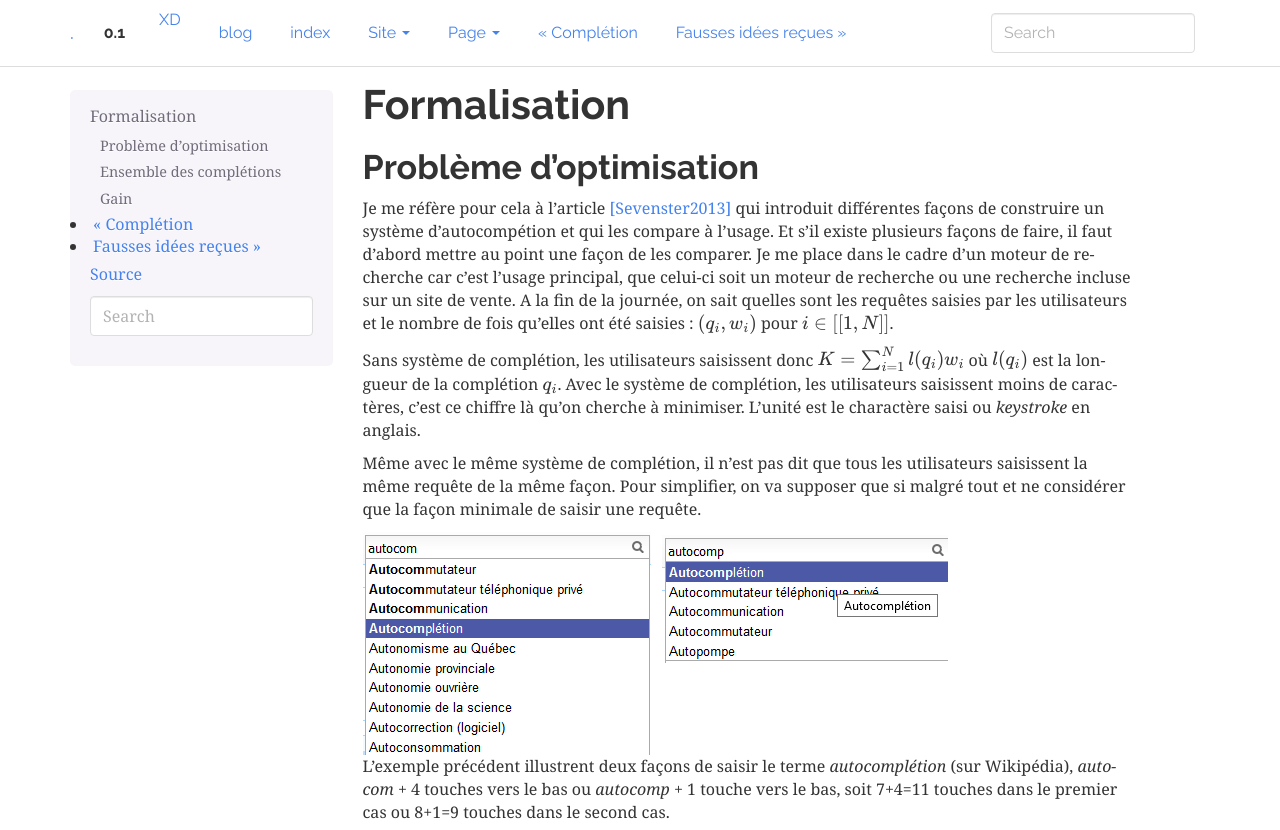
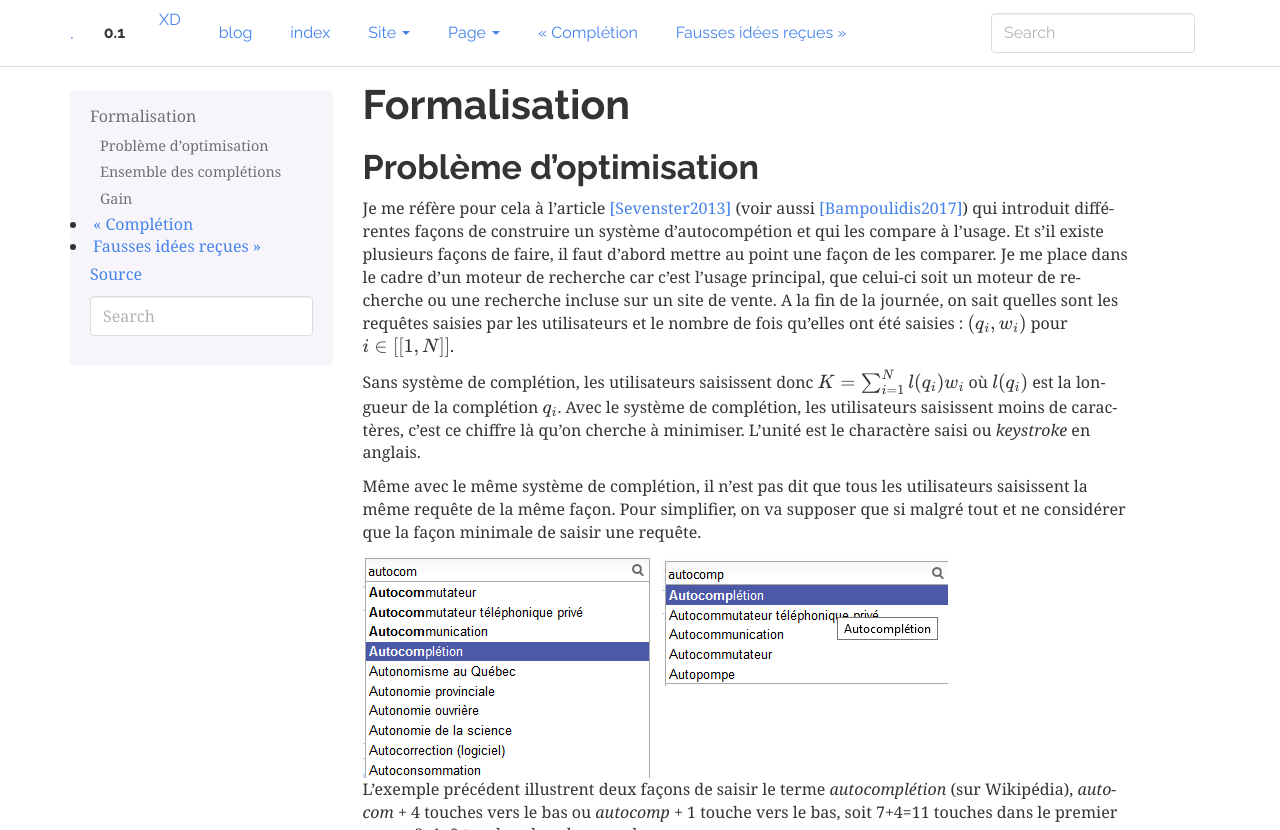
Before and after one commit to sdpython/mlstatpy, a Sphinx documentation site: the page built from _doc/sphinxdoc/source/c_nlp/completion_formalisation.rst, in a window 1280 px wide and 900 px high, cut to the strip 0-830 px from the top of the window. Built offline with Sphinx 7.4.7, drawn with Linux system fonts in a browser that asks for light colours; pages that are not in the unit, such as notebooks, are missing from menus; the version number is read from the project's files by our own code; some of the changed text lies outside the part shown.

Commit message:
add reference

```diff
--- a/_doc/sphinxdoc/source/c_nlp/completion_formalisation.rst
+++ b/_doc/sphinxdoc/source/c_nlp/completion_formalisation.rst
@@ -7,7 +7,9 @@ Formalisation
 Problème d'optimisation
 +++++++++++++++++++++++
 
-Je me réfère pour cela à l'article [Sevenster2013]_ qui introduit différentes façons de construire
+Je me réfère pour cela à l'article [Sevenster2013]_
+(voir aussi [Bampoulidis2017]_)
+qui introduit différentes façons de construire
 un système d'autocompétion et qui les compare à l'usage. Et s'il existe plusieurs façons de faire, il
 faut d'abord mettre au point une façon de les comparer.
 Je me place dans le cadre d'un moteur de recherche car c'est l'usage principal,
@@ -115,6 +117,10 @@ Où :math:`K=\sum_{i=1}^N l(q_i) w_i` l'ensemble des caractères tapés par les
 :math:`\frac{G(S)}{K}` est en quelque sorte le ratio de caractères économisés
 par le système de complétion.
 
+.. [Bampoulidis2017] Does Online Evaluation Correspond to Offline Evaluation in Query Auto Completion? (2017)
+    Alexandros Bampoulidis, João PalottiMihai LupuJon BrasseyAllan Hanbury
+    *ECIR 2017: Advances in Information Retrieval*
+
 .. [Sevenster2013] Algorithmic and user study of an autocompletion algorithm on a large
     medical vocabulary (2013),
     Merlijn Sevenster, Rob van Ommering, Yuechen Qian
```
